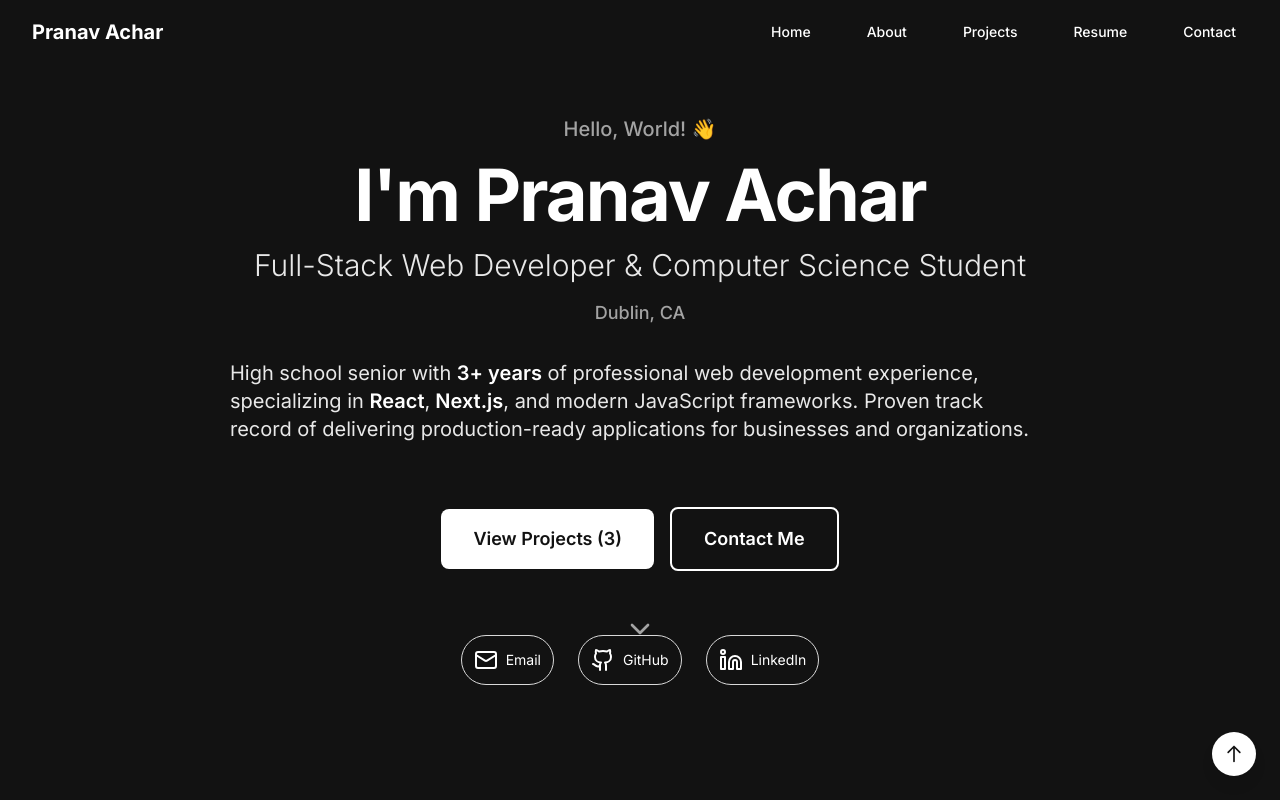
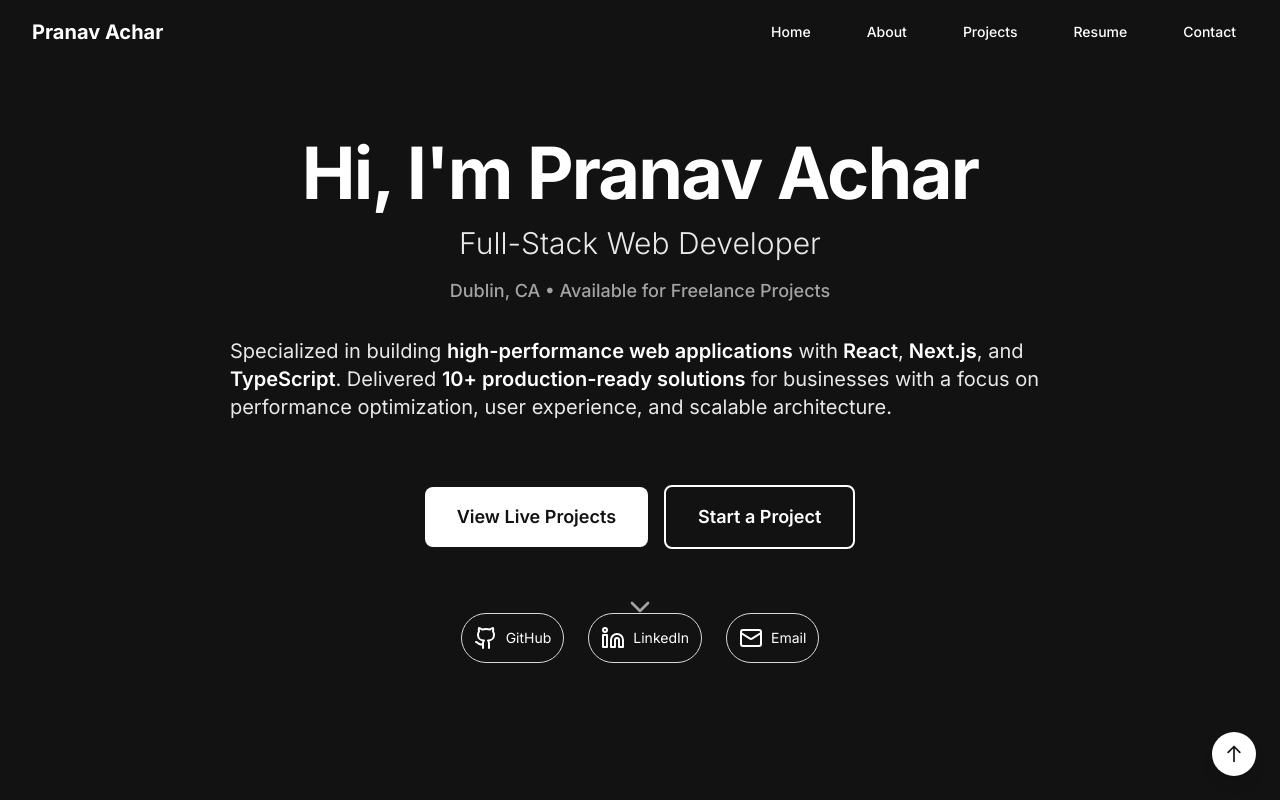
Before and after one commit to PranavAchar01/PranavAchar_PersonalPortfolio, a Next.js app: page / in a window 1280 px wide. Shown: the top 800 px of the page. Built offline with nearby package versions, Linux system fonts and the light colour scheme.

Commit message:
Update Hero: Remove student references, professional positioning

```diff
--- a/components/Hero.tsx
+++ b/components/Hero.tsx
@@ -14,28 +14,27 @@ const Hero = () => {
     <section id="home" className="min-h-screen flex items-center justify-center relative">
       <div className="max-w-7xl mx-auto px-4 sm:px-6 lg:px-8 text-center relative z-10">
         <div className="space-y-8">
-          {/* Main Heading - No typewriter animation, static text for better accessibility */}
+          {/* Main Heading - Professional introduction */}
           <div className="space-y-4">
-            <p className="text-lg sm:text-xl text-medium-gray font-medium">
-              Hello, World! 👋
-            </p>
             <h1 className="text-4xl sm:text-6xl lg:text-7xl font-bold tracking-tight">
-              <span className="text-pure-white">I'm Pranav Achar</span>
+              <span className="text-pure-white">Hi, I'm Pranav Achar</span>
             </h1>
             <p className="text-xl sm:text-2xl lg:text-3xl text-high-contrast font-light max-w-4xl mx-auto">
-              Full-Stack Web Developer & Computer Science Student
+              Full-Stack Web Developer
             </p>
             <p className="text-lg text-medium-gray font-medium">
-              Dublin, CA
+              Dublin, CA • Available for Freelance Projects
             </p>
           </div>
 
-          {/* Description with better contrast */}
+          {/* Professional Description */}
           <p className="text-lg sm:text-xl text-high-contrast max-w-3xl mx-auto leading-relaxed body-text">
-            High school senior with <strong className="text-pure-white font-semibold">3+ years</strong> of professional web development experience,
-            specializing in <strong className="text-pure-white font-semibold">React</strong>,
-            <strong className="text-pure-white font-semibold"> Next.js</strong>, and modern JavaScript frameworks.
-            Proven track record of delivering production-ready applications for businesses and organizations.
+            Specialized in building <strong className="text-pure-white font-semibold">high-performance web applications</strong> with
+            <strong className="text-pure-white font-semibold"> React</strong>,
+            <strong className="text-pure-white font-semibold"> Next.js</strong>, and
+            <strong className="text-pure-white font-semibold"> TypeScript</strong>.
+            Delivered <strong className="text-pure-white font-semibold">10+ production-ready solutions</strong> for businesses
+            with a focus on performance optimization, user experience, and scalable architecture.
           </p>
 
           {/* CTA Buttons with better labels */}
@@ -50,7 +49,7 @@ const Hero = () => {
               className="bg-pure-white text-off-black px-8 py-4 rounded-lg font-semibold text-lg hover:bg-light-gray transition-all duration-300 transform hover:scale-105"
               aria-label="View my portfolio projects"
             >
-              View Projects (3)
+              View Live Projects
             </a>
             <a
               href="#contact"
@@ -62,20 +61,12 @@ const Hero = () => {
               className="border-2 border-pure-white text-pure-white px-8 py-4 rounded-lg font-semibold text-lg hover:bg-pure-white hover:text-off-black transition-all duration-300 transform hover:scale-105"
               aria-label="Contact me for opportunities"
             >
-              Contact Me
+              Start a Project
             </a>
           </div>
 
-          {/* Social Links with visible labels on mobile */}
+          {/* Social Links - Professional focus */}
           <div className="flex justify-center items-center space-x-6 pt-8">
-            <a
-              href="mailto:achar.pranav@gmail.com"
-              className="group flex items-center space-x-2 p-3 border border-light-gray rounded-full hover:bg-light-gray hover:text-off-black transition-all duration-300"
-              aria-label="Send email to achar.pranav@gmail.com"
-            >
-              <Mail size={24} className="group-hover:scale-110 transition-transform" />
-              <span className="sr-only sm:not-sr-only text-sm">Email</span>
-            </a>
             <a
               href="https://github.com/PranavAchar01"
               target="_blank"
@@ -95,6 +86,14 @@ const Hero = () => {
             >
               <Linkedin size={24} className="group-hover:scale-110 transition-transform" />
               <span className="sr-only sm:not-sr-only text-sm">LinkedIn</span>
+            </a>
+            <a
+              href="mailto:achar.pranav@gmail.com"
+              className="group flex items-center space-x-2 p-3 border border-light-gray rounded-full hover:bg-light-gray hover:text-off-black transition-all duration-300"
+              aria-label="Send email to achar.pranav@gmail.com"
+            >
+              <Mail size={24} className="group-hover:scale-110 transition-transform" />
+              <span className="sr-only sm:not-sr-only text-sm">Email</span>
             </a>
           </div>
         </div>
```
